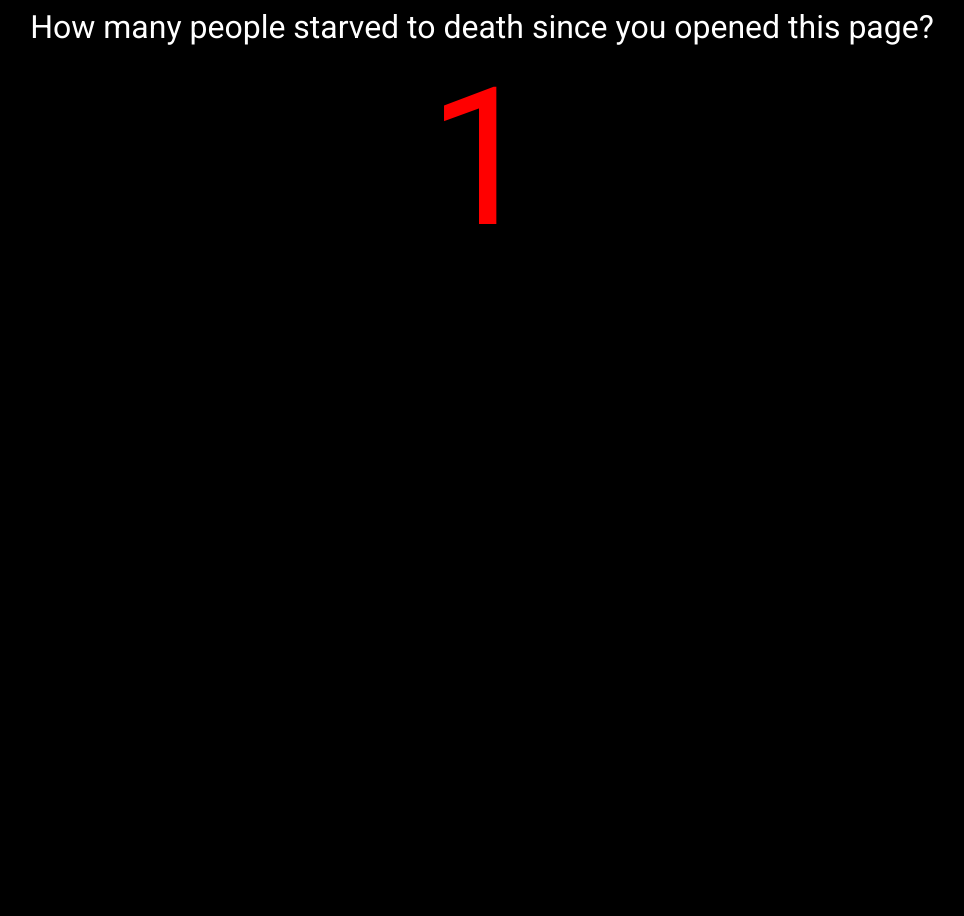
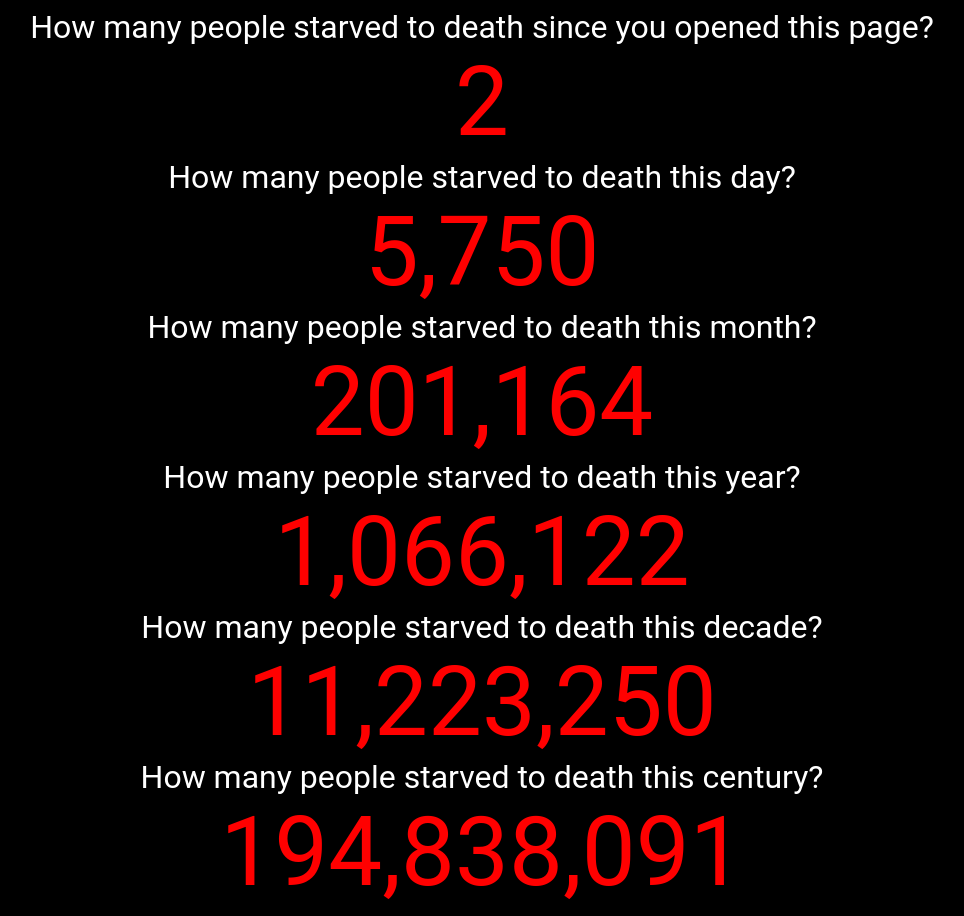
Before and after one commit to RealVizzy/RealVizzy.github.io, a PHP site: page / in a window 1280 px wide. Shown: the whole page, without its empty margins (158-1122 px from the left). Before the commit the page ends 224 px from the top, so only its background shows below. Run offline with PHP 8.4, Linux system fonts and the light colour scheme.

Commit message:
added more stuff

```diff
--- a/index.html
+++ b/index.html
@@ -4,7 +4,7 @@
     <meta name="twitter:image" content="favicon.png" />
 
     <link rel="shortcut icon" href="favicon.png" type="image/x-icon">
-    <link href="https://fonts.googleapis.com/css?family=Montserrat:300,400,700|Roboto:400,700" rel="stylesheet">
+    <link href="https://fonts.googleapis.com/css?family=Montserrat:300,400,700|Roboto:400,700" rel="classsheet">
     <link href='style.css' rel='stylesheet' type='text/css'>
     <title>Starvation Counter</title>
     <meta charset="utf-8">
@@ -12,6 +12,16 @@
 
 <body>
     <div>How many people starved to death since you opened this page?</div>
-    <div id="starveCounter">0</div>
+    <div id="starveCounter" class="Counter">0</div>
+    <div>How many people starved to death this day?</div>
+    <div id="starveCounterDay" class="Counter">0</div>
+    <div>How many people starved to death this month?</div>
+    <div id="starveCounterMonth" class="Counter">0</div>
+    <div>How many people starved to death this year?</div>
+    <div id="starveCounterYear" class="Counter">0</div>
+    <div>How many people starved to death this decade?</div>
+    <div id="starveCounterDecade" class="Counter">0</div>
+    <div>How many people starved to death this century?</div>
+    <div id="starveCounterCentury" class="Counter">0</div>
     <script src="script.js"></script>
 </body>
--- a/script.js
+++ b/script.js
@@ -1,11 +1,34 @@
 starveDay = 25000 //Source : https://www.un.org/en/chronicle/article/losing-25000-hunger-every-day
+starveDate = new Date("2010")
 
-starveSecond = (((starveDay/24)/60)/60)
+starveYear = starveDay*365
+starveYearGrowth = 1.01
 
 var start = Date.now();
 
-setInterval(calcStarve, 500)
+setInterval(update, 500)
 
-function calcStarve() {
-    document.getElementById("starveCounter").innerHTML = Math.floor(((Date.now() - start)/1000)*starveSecond)
+function numberWithCommas(x) {
+    return x.toString().replace(/\B(?=(\d{3})+(?!\d))/g, ",");
 }
+
+function calcStarveRate(time) {
+    return ((starveYear)*Math.pow(starveYearGrowth, (time-starveDate)/31540000000))/31540000000
+}
+
+function overTimeStarve(start, end) {
+    return (calcStarveRate(start)*(end - start)+calcStarveRate(end)*(end - start))/2
+}
+
+function calcStarve(start, end) {
+    return numberWithCommas(Math.floor(overTimeStarve(start, end)))
+}
+
+function update() {
+    document.getElementById("starveCounter").innerHTML = calcStarve(start, Date.now())
+    document.getElementById("starveCounterDay").innerHTML = calcStarve(new Date(new Date().getFullYear(), new Date().getMonth(), new Date().getDate()), Date.now())
+    document.getElementById("starveCounterMonth").innerHTML = calcStarve(new Date(new Date().getFullYear(), new Date().getMonth()), Date.now())
+    document.getElementById("starveCounterYear").innerHTML = calcStarve(new Date(new Date().getFullYear().toString()), Date.now())
+    document.getElementById("starveCounterDecade").innerHTML = calcStarve(new Date((Math.floor(new Date().getFullYear() / 10) * 10).toString()), Date.now())
+    document.getElementById("starveCounterCentury").innerHTML = calcStarve(new Date((Math.floor(new Date().getFullYear() / 100) * 100).toString()), Date.now())
+}
--- a/style.css
+++ b/style.css
@@ -5,7 +5,7 @@ body {
     text-align: center;
     font-size: 2em;
 }
-#starveCounter {
+.Counter {
     color: red;
-    font-size: 6em;
+    font-size: 3em;
 }
```
